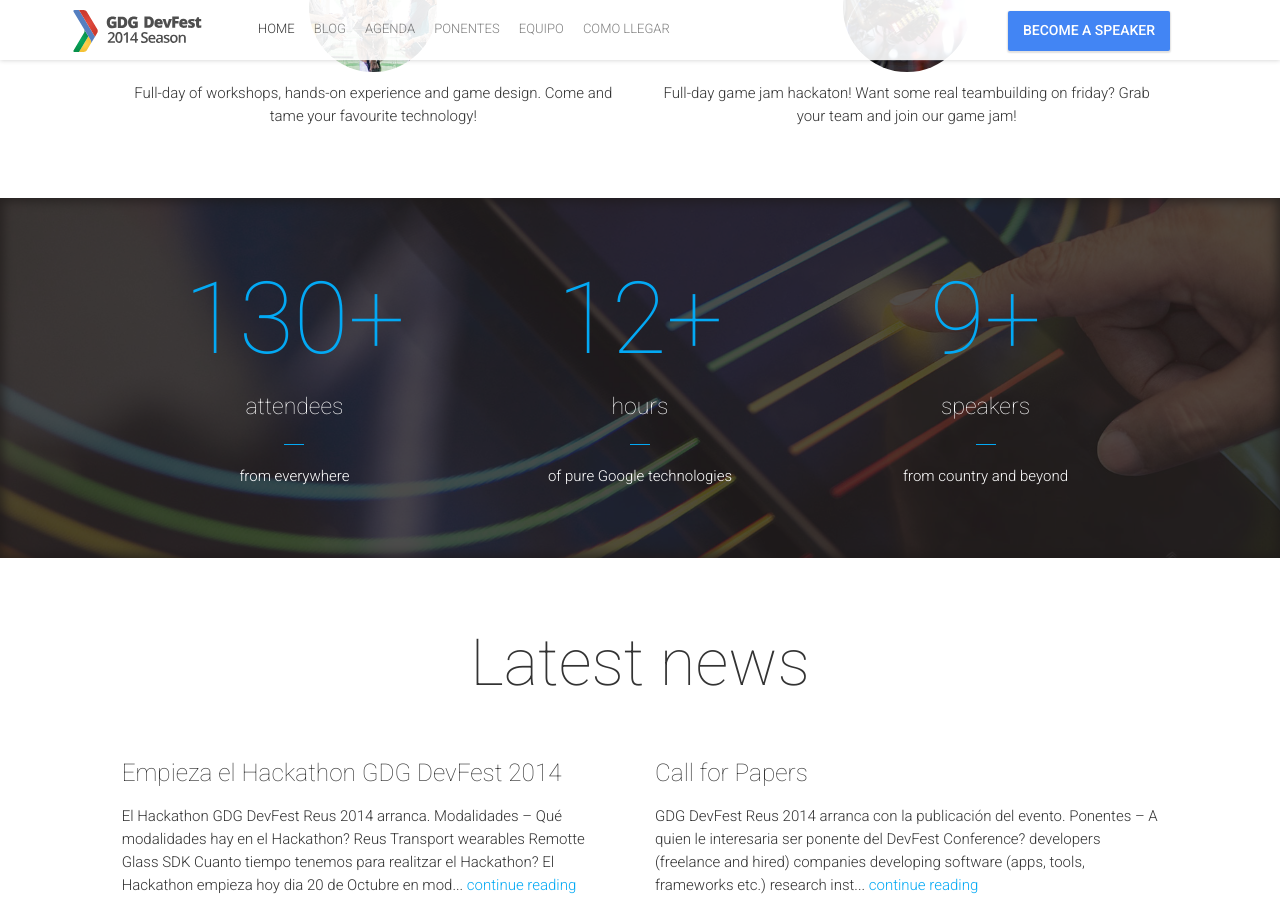
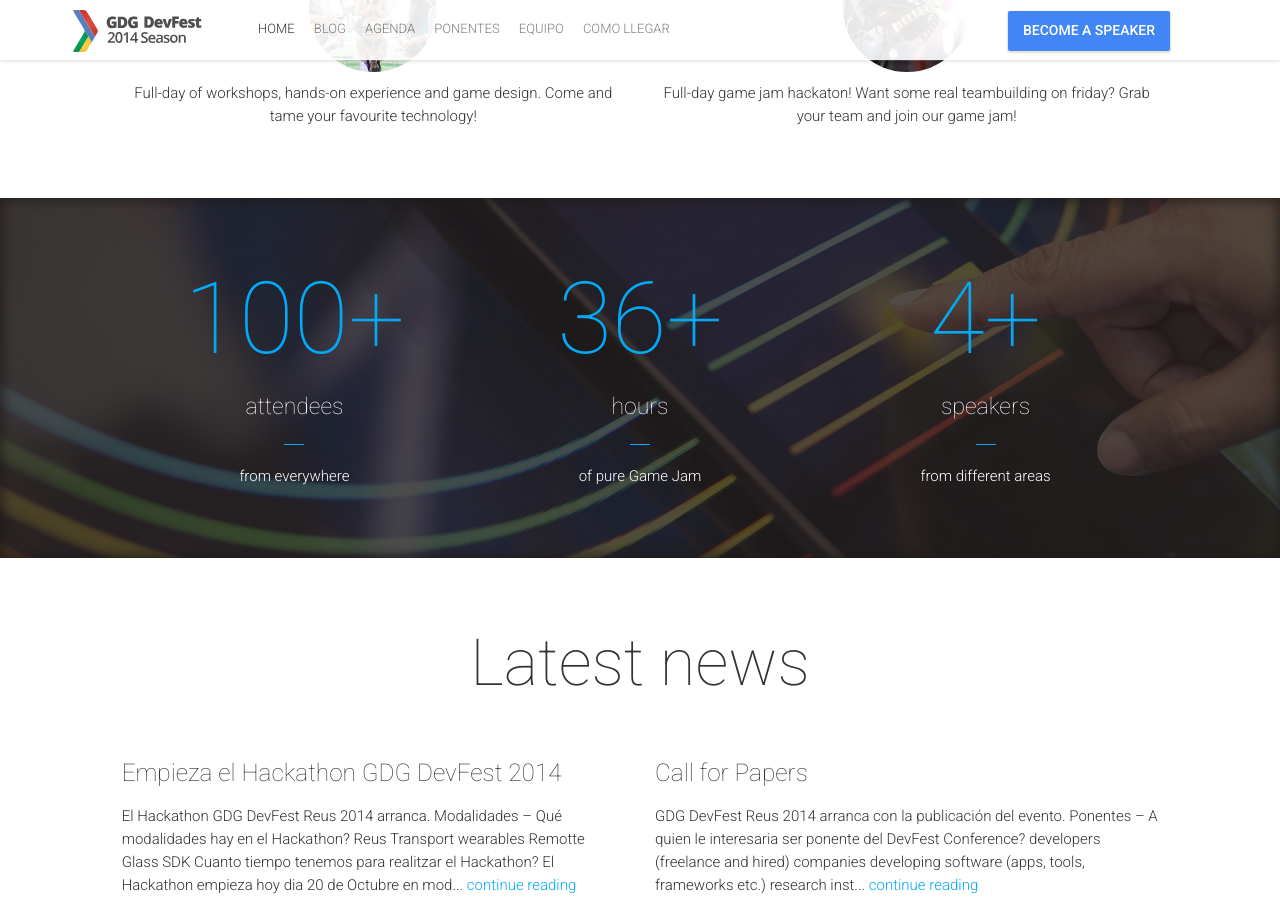
Before and after one commit to GDGTarragona/GameJamReus, a Jekyll site: the page built from index.html, in a window 1280 px wide and 900 px high, scrolled down 1200 px. Built offline with Jekyll 4.4.1, drawn with Linux system fonts in a browser that asks for light colours; nearby versions of some CDN libraries; comment, search, counter and statistics services are not loaded.

Commit message:
Number details

```diff
--- a/_config.yml
+++ b/_config.yml
@@ -67,9 +67,9 @@
 # Statistic Block
 statisticBlockImage: "statistic.jpg"
 statisticBlock:
- - {count: "130", specialCharacter: "+", info: "attendees", detail: "from everywhere"}
- - {count: "12", specialCharacter: "+", info: "hours", detail: "of pure Google technologies"}
- - {count: "9", specialCharacter: "+", info: "speakers", detail: "from country and beyond"}
+ - {count: "100", specialCharacter: "+", info: "attendees", detail: "from everywhere"}
+ - {count: "36", specialCharacter: "+", info: "hours", detail: "of pure Game Jam"}
+ - {count: "4", specialCharacter: "+", info: "speakers", detail: "from different areas"}
 
 # Latest News Block
 latestNewsTitle: "Latest news"
```
